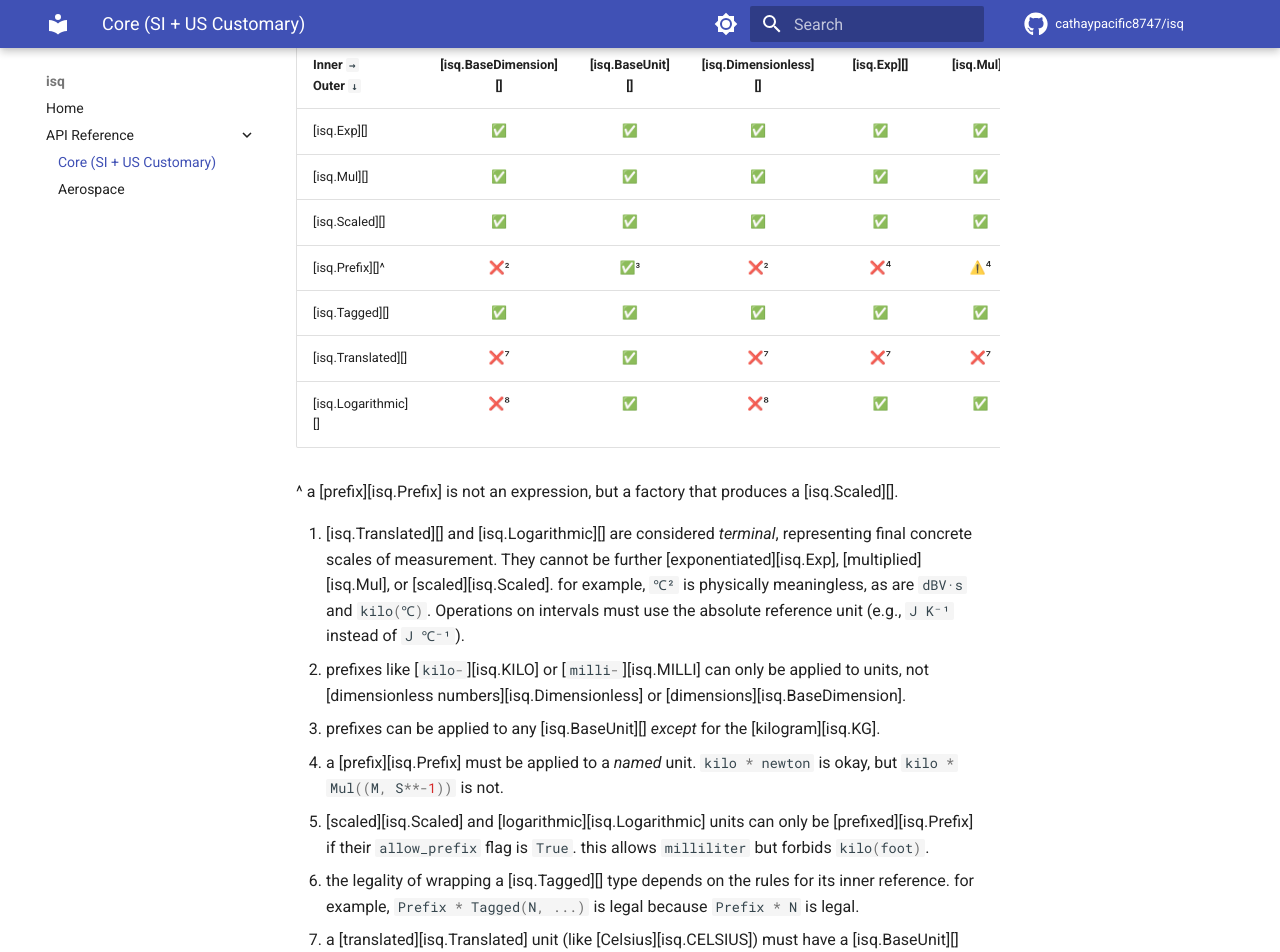
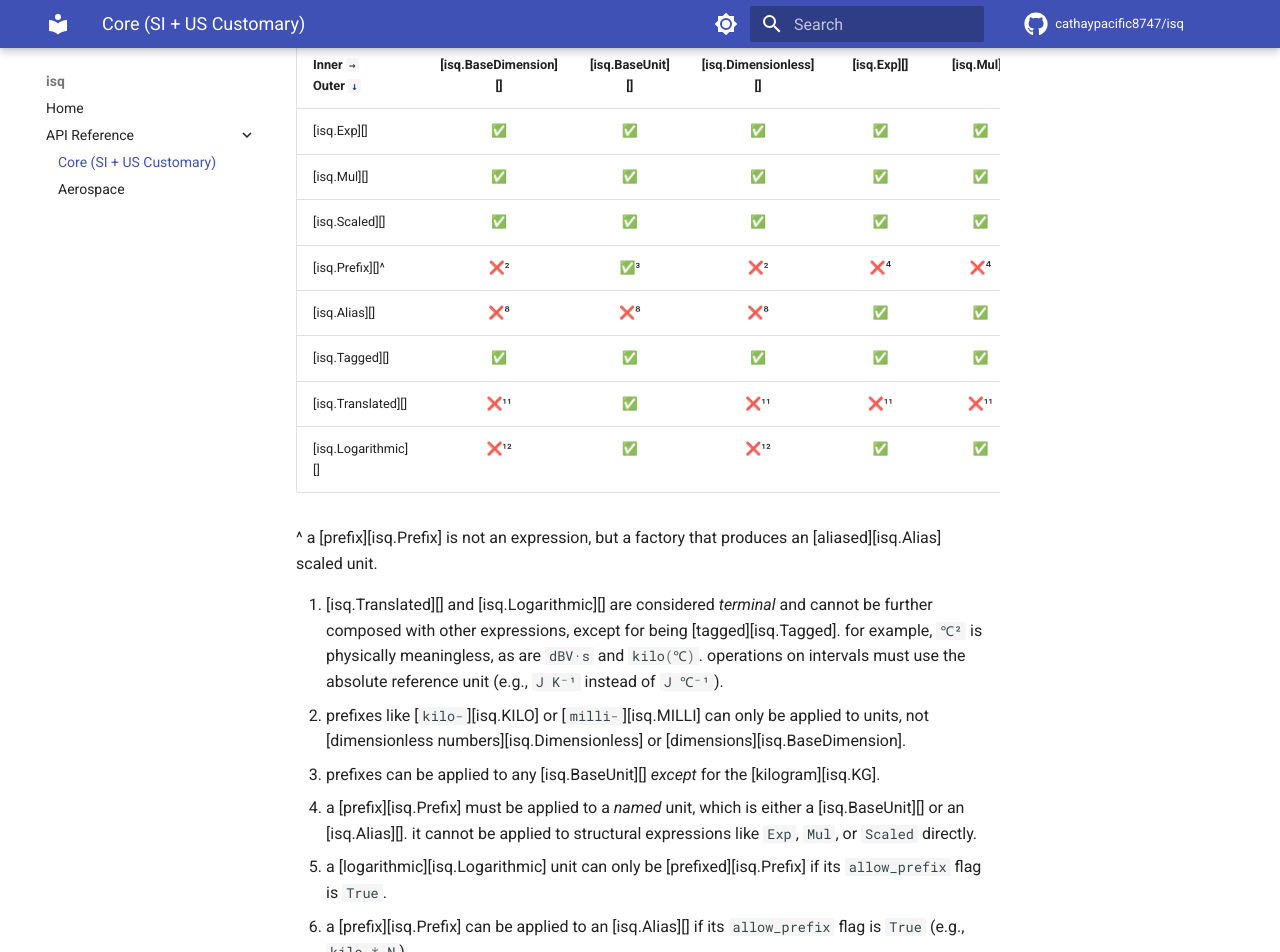
Before and after one commit to abc8747/isqx, an MkDocs documentation site: the page built from docs/api/core.md, in a window 1280 px wide and 1400 px high, scrolled down 634 px. Shown: the top 952 px of the window. Built offline with MkDocs 1.6.1 and Material for MkDocs 9.7.7, drawn with Linux system fonts in a browser that asks for light colours; comment, search, counter and statistics services are not loaded; some of the changed text lies outside the part shown.

Commit message:
refactor: remove name as property from `Mul`, replace with `Alias` wrapper

```diff
--- a/docs/api/core.md
+++ b/docs/api/core.md
@@ -12,31 +12,35 @@
 
 Additional useful modules not re-exported for brevity:
 
-- [`isq.aerospace`][]: Definitions in aerospace ([TAS][isq.aerospace.M_PERS_TAS], [CAS][isq.aerospace.M_PERS_CAS], [geopotential altitude][isq.aerospace.M_ALT_GEOP] etc.)
+- [`isq.aerospace`][]: Definitions in aerospace ([TAS][isq.aerospace.TAS], [CAS][isq.aerospace.CAS], [geopotential altitude][isq.aerospace.ALT_GEOP] etc.)
 
 Restrictions for composing [expressions][isq.Expr]:
 
-| Inner `→`<br/> Outer `↓` | [isq.BaseDimension][] | [isq.BaseUnit][] | [isq.Dimensionless][] | [isq.Exp][] | [isq.Mul][] | [isq.Scaled][] | [isq.Tagged][] | [isq.Translated][] | [isq.Logarithmic][] |
-| :----------------------- | :-------------------: | :--------------: | :-------------------: | :---------: | :---------: | :------------: | :------------: | :----------------: | :-----------------: |
-| [isq.Exp][]              |           ✅           |        ✅         |           ✅           |      ✅      |      ✅      |       ✅        |       ✅        |         ❌¹         |         ❌¹          |
-| [isq.Mul][]              |           ✅           |        ✅         |           ✅           |      ✅      |      ✅      |       ✅        |       ✅        |         ❌¹         |         ❌¹          |
-| [isq.Scaled][]           |           ✅           |        ✅         |           ✅           |      ✅      |      ✅      |       ✅        |       ✅        |         ❌¹         |         ⚠️⁵          |
-| [isq.Prefix][]^          |          ❌²           |        ✅³        |          ❌²           |     ❌⁴      |     ⚠️⁴      |       ⚠️⁵       |       ⚠️⁶       |         ❌¹         |         ⚠️⁵          |
-| [isq.Tagged][]           |           ✅           |        ✅         |           ✅           |      ✅      |      ✅      |       ✅        |       ❌⁹       |         ✅          |          ✅          |
-| [isq.Translated][]       |          ❌⁷           |        ✅         |          ❌⁷           |     ❌⁷      |     ❌⁷      |       ✅        |       ⚠️⁶       |         ❌⁷         |         ❌⁷          |
-| [isq.Logarithmic][]      |          ❌⁸           |        ✅         |          ❌⁸           |      ✅      |      ✅      |       ✅        |       ✅        |         ❌¹         |         ❌⁸          |
+| Inner `→`<br/> Outer `↓` | [isq.BaseDimension][] | [isq.BaseUnit][] | [isq.Dimensionless][] | [isq.Exp][] | [isq.Mul][] | [isq.Scaled][] | [isq.Alias][] | [isq.Tagged][] | [isq.Translated][] | [isq.Logarithmic][] |
+| :----------------------- | :-------------------: | :--------------: | :-------------------: | :---------: | :---------: | :------------: | :-----------: | :------------: | :----------------: | :-----------------: |
+| [isq.Exp][]              |           ✅           |        ✅         |           ✅           |      ✅      |      ✅      |       ✅        |       ✅       |       ✅        |         ❌¹         |         ❌¹          |
+| [isq.Mul][]              |           ✅           |        ✅         |           ✅           |      ✅      |      ✅      |       ✅        |       ✅       |       ✅        |         ❌¹         |         ❌¹          |
+| [isq.Scaled][]           |           ✅           |        ✅         |           ✅           |      ✅      |      ✅      |       ✅        |       ✅       |       ✅        |         ❌¹         |         ⚠️⁵          |
+| [isq.Prefix][]^          |          ❌²           |        ✅³        |          ❌²           |     ❌⁴      |     ❌⁴      |       ❌⁴       |      ✅⁶       |       ⚠️⁷       |         ❌¹         |         ⚠️⁵          |
+| [isq.Alias][]            |          ❌⁸           |        ❌⁸        |          ❌⁸           |      ✅      |      ✅      |       ✅        |      ❌⁹       |       ✅        |         ❌¹         |          ✅          |
+| [isq.Tagged][]           |           ✅           |        ✅         |           ✅           |      ✅      |      ✅      |       ✅        |       ✅       |      ❌¹⁰       |         ✅          |          ✅          |
+| [isq.Translated][]       |          ❌¹¹          |        ✅         |          ❌¹¹          |     ❌¹¹     |     ❌¹¹     |       ✅        |       ✅       |       ⚠️⁷       |         ❌¹         |         ❌¹          |
+| [isq.Logarithmic][]      |          ❌¹²          |        ✅         |          ❌¹²          |      ✅      |      ✅      |       ✅        |       ✅       |       ✅        |         ❌¹         |         ❌¹²         |
 
-^ a [prefix][isq.Prefix] is not an expression, but a factory that produces a [isq.Scaled][].
+^ a [prefix][isq.Prefix] is not an expression, but a factory that produces an [aliased][isq.Alias] scaled unit.
 
-1. [isq.Translated][] and [isq.Logarithmic][] are considered *terminal*, representing final concrete scales of measurement. They cannot be further [exponentiated][isq.Exp], [multiplied][isq.Mul], or [scaled][isq.Scaled]. for example, `℃²` is physically meaningless, as are `dBV·s` and `kilo(℃)`. Operations on intervals must use the absolute reference unit (e.g., `J K⁻¹` instead of `J ℃⁻¹`).
-2. prefixes like [`kilo-`][isq.KILO] or [`milli-`][isq.MILLI] can only be applied to units, not [dimensionless numbers][isq.Dimensionless] or [dimensions][isq.BaseDimension].
-3. prefixes can be applied to any [isq.BaseUnit][] *except* for the [kilogram][isq.KG].
-4. a [prefix][isq.Prefix] must be applied to a *named* unit. `kilo * newton` is okay, but `kilo * Mul((M, S**-1))` is not.
-5. [scaled][isq.Scaled] and [logarithmic][isq.Logarithmic] units can only be [prefixed][isq.Prefix] if their `allow_prefix` flag is `True`. this allows `milliliter` but forbids `kilo(foot)`.
-6. the legality of wrapping a [isq.Tagged][] type depends on the rules for its inner reference. for example, `Prefix * Tagged(N, ...)` is legal because `Prefix * N` is legal.
-7. a [translated][isq.Translated] unit (like [Celsius][isq.CELSIUS]) must have a [isq.BaseUnit][] (like [Kelvin][isq.K]) or a [isq.Scaled][] unit (like [Rankine][isq.R]) as its reference.
-8. a [logarithmic][isq.Logarithmic] unit must be based on a linear unit with a physical dimension.
-9. nesting [isq.Tagged][] types is forbidden. a tuple `("o2", "liquid")` should be used instead.
+1.  [isq.Translated][] and [isq.Logarithmic][] are considered *terminal* and cannot be further composed with other expressions, except for being [tagged][isq.Tagged]. for example, `℃²` is physically meaningless, as are `dBV·s` and `kilo(℃)`. operations on intervals must use the absolute reference unit (e.g., `J K⁻¹` instead of `J ℃⁻¹`).
+2.  prefixes like [`kilo-`][isq.KILO] or [`milli-`][isq.MILLI] can only be applied to units, not [dimensionless numbers][isq.Dimensionless] or [dimensions][isq.BaseDimension].
+3.  prefixes can be applied to any [isq.BaseUnit][] *except* for the [kilogram][isq.KG].
+4.  a [prefix][isq.Prefix] must be applied to a *named* unit, which is either a [isq.BaseUnit][] or an [isq.Alias][]. it cannot be applied to structural expressions like `Exp`, `Mul`, or `Scaled` directly.
+5.  a [logarithmic][isq.Logarithmic] unit can only be [prefixed][isq.Prefix] if its `allow_prefix` flag is `True`.
+6.  a [prefix][isq.Prefix] can be applied to an [isq.Alias][] if its `allow_prefix` flag is `True` (e.g., `kilo * N`).
+7.  the legality of wrapping a [isq.Tagged][] type depends on the rules for its inner reference. for example, `Prefix * Tagged(N, ...)` is legal because `Prefix * N` is legal.
+8.  an [isq.Alias][] must wrap a structural expression (`Exp`, `Mul`, `Scaled`) or a `Logarithmic` unit. it cannot wrap fundamental types like `BaseUnit` or `Dimensionless`.
+9.  nesting [isq.Alias][] types is forbidden.
+10. nesting [isq.Tagged][] types is forbidden. a tuple `("o2", "liquid")` should be used for the context instead.
+11. a [translated][isq.Translated] unit (like [Celsius][isq.CELSIUS]) must have a [isq.BaseUnit][] or a [isq.Scaled][] unit (like [Rankine][isq.R]) as its reference.
+12. a [logarithmic][isq.Logarithmic] unit must be based on a linear unit with a physical dimension. it cannot be based on a dimensionless number.
 
 ::: isq.core
 
```
Also changed, not shown: README.md (+13 -11 lines), 5 other files.
